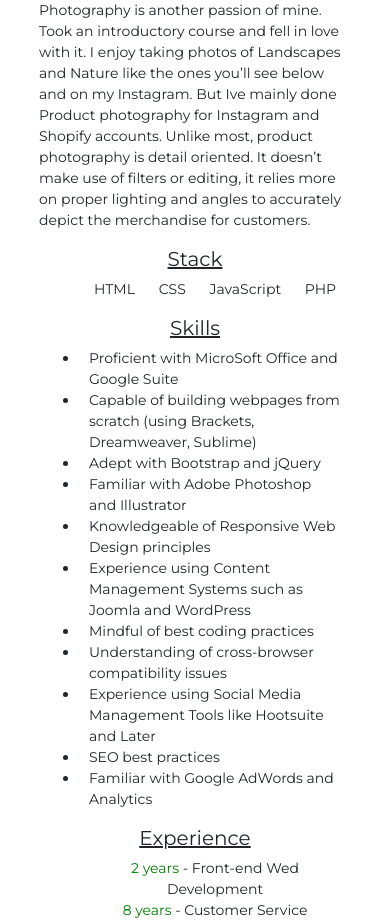
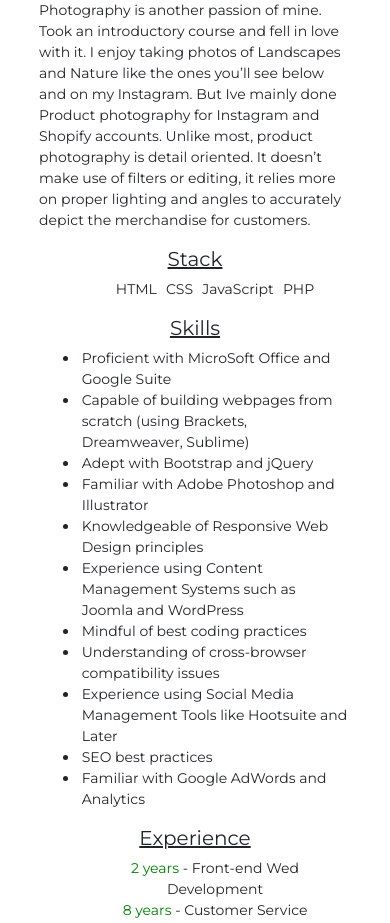
Before and after one commit to Jo60/Jo60.github.io, a PHP site: page / in a window 390 px wide. Shown: the part 1429-2352 px from the top of the page. Run offline with PHP 8.4, Linux system fonts and the light colour scheme.

Commit message:
Update portfolio.css

```diff
--- a/portfolio.css
+++ b/portfolio.css
@@ -329,6 +329,9 @@
 font-size: 14px;
 }
 
+#about li{
+padding: 0px 1%;
+}
 
 /* Preview Window */
 #preview{
```
